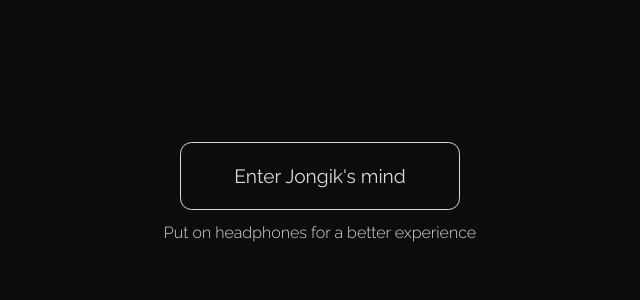
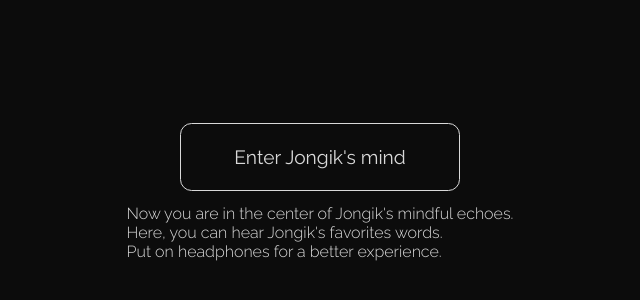
Before and after one commit to JongikJeon/mindful-echoes, a plain HTML site: page index.html in a window 1280 px wide. Shown: the part 208-508 px from the top of the page, without its empty margins (320-960 px from the left). Drawn offline with nearby package versions, Linux system fonts and the light colour scheme; a web font is replaced by a local one.

Commit message:
Update index.html

```diff
--- a/index.html
+++ b/index.html
@@ -19,7 +19,7 @@
   <body>
     <div class="loading">
       <button class="enter hover" onclick="enter()">Enter Jongik's mind</button>
-      <div class="headphones">Put on headphones for a better experience</div>
+      <div class="headphones">Now you are in the center of Jongik's mindful echoes.<br>Here, you can hear Jongik's favorites words.<br>Put on headphones for a better experience.</div>
       <div class="loading-entering">Welcome to Jongik</div>
       <div class="loading-bar">
         <div class="loading-bar-progress"></div>
```
